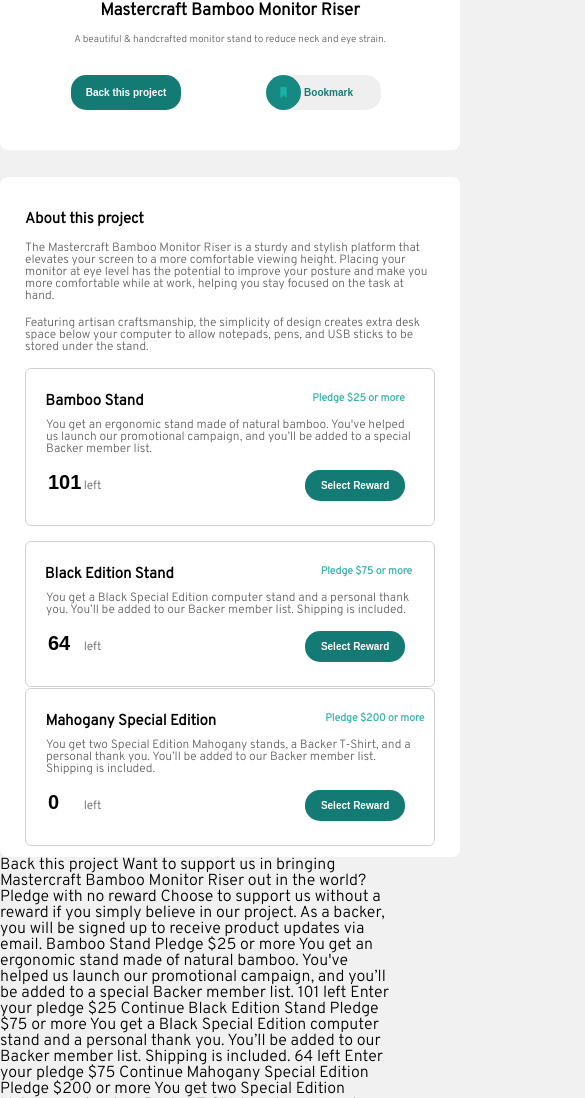
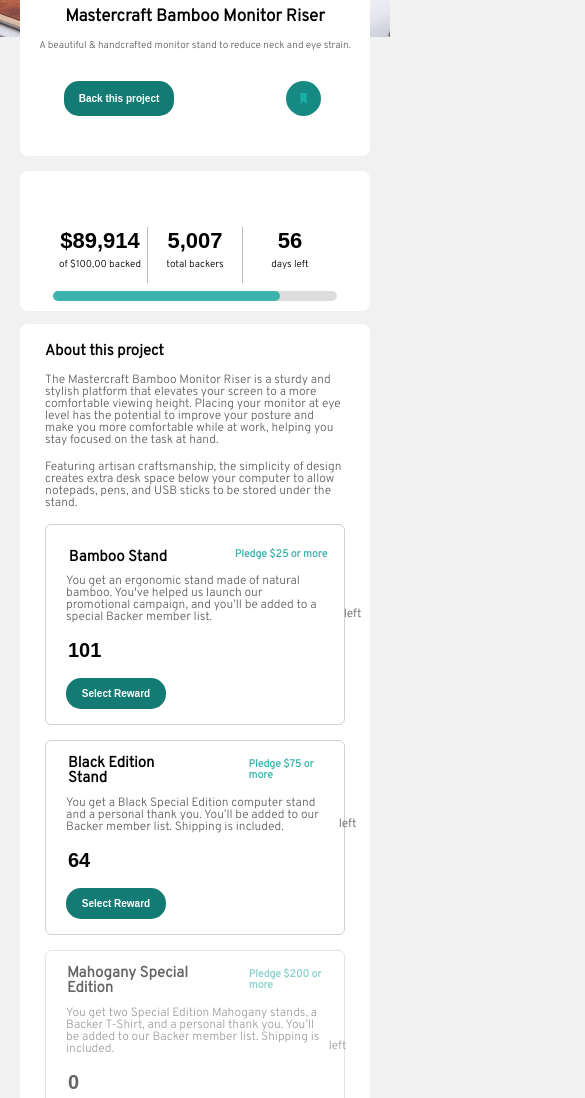
Before and after one commit to carolbianchini/crowdfunding-page-main, a plain HTML site: page index.html in a window 390 px wide. Shown: the part 273-1371 px from the top of the page, 585 px wide, since content can reach past the window. Drawn offline with Linux system fonts and the light colour scheme.

Commit message:
add responsive layout

```diff
--- a/CSS/style.css
+++ b/CSS/style.css
@@ -93,6 +93,10 @@ h1 {
     background-color: hsl(176, 50%, 47%);
 }
 
+.reward:hover {
+    background-color: hsl(176, 50%, 47%);
+}
+
 .bookmark-btn {
     width: 105px;
     font-size: 10px;
@@ -109,8 +113,8 @@ h1 {
 
 
 .bookmark-btn:hover {
-    background: rgb(119, 119, 119);
-    color: white;
+    background: rgb(201, 200, 200);
+    color: black;
 }
 
 
@@ -134,7 +138,7 @@ h1 {
     width: 440px;
     margin: 0 auto;
     position: relative;
-    top: 140px;
+    top: 130px;
     background-color: white;
     padding: 0 10px 25px;
     border-radius: 8px;
@@ -169,7 +173,7 @@ h1 {
     width: 100%;
     height: 10px;
     border-radius: 10px;
-    background-color: #ccc;
+    background-color: #dddcdc;
     top: 20px;
     position: relative;
     margin: 5px auto;
@@ -179,6 +183,7 @@ h1 {
     height: 95%;
     border-radius: 10px;
     background-color:hsl(176, 50%, 47%);
+    width: 80%;
 }
 
 .about-box {
@@ -186,7 +191,7 @@ h1 {
    display: flex;
    flex-direction: column;
    justify-content: center;
-   margin: 0 auto;
+   margin: 145px auto;
    position: relative;
    background-color: white;
    padding: 10px 25px;
@@ -196,7 +201,7 @@ h1 {
 .about-box h2 {
     font-size: 15px;
     font-weight: bold;
-    margin: 0 auto;
+    margin: 10px auto;
     text-align: left;
 }
 
@@ -273,6 +278,7 @@ h1 {
     background:hsl(176, 72%, 28%);
     color: white;
     font-weight: bold;
+    transition: 420ms;
 }
 
 .black-edt {
@@ -341,10 +347,12 @@ h1 {
 }
 
 .mahogany {
-    margin: 1px auto;
+    margin: 15px auto;
     border: solid 1px  rgb(212, 208, 208);
     border-radius: 6px;
     padding: 15px 20px;
+    opacity: 60%;
+    font-weight: bold;
 }
 
 .mahogany h2 {
@@ -400,7 +408,136 @@ h3 {
     border: none;
     border-radius: 15px;
     cursor: pointer;
-    background:hsl(176, 72%, 28%);
+    background:rgb(97, 97, 97);
     color: white;
     font-weight: bold;
 }
+
+input:focus {
+    box-shadow:  0 0 0 0;
+    outline: 0;
+}
+
+@media screen and (max-width: 600px) {
+
+   .initial li {
+    display: none;
+   }
+
+    header {
+    background-image: url(../images/image-hero-mobile.jpg);
+    background-repeat: no-repeat;
+    background-size: 100%;
+    width: auto;
+    margin: 0 auto;
+    padding: 0 auto;
+    flex-direction: column;
+    justify-content: center;
+    display: flex;
+   }
+   .first-box {
+    width: auto;
+    text-align: center;
+    margin: 0 20px;
+    position: relative;
+    top: 185px;
+   }
+
+   .bkm-img {
+    width: 35px;
+    margin: 0 0 185px 140px;
+    position: absolute;
+}
+
+.input-box {
+    width: auto;
+    text-align: center;
+    margin: 4px 20px;
+    position: relative;
+    top: 130px;
+    padding: 0;
+   }
+
+   .bookmark-btn {
+    display: none;
+   }
+
+   .back-btn {
+    position: relative;
+    right: 160px;
+}
+
+.input-box input {
+    width: 90px;
+}
+
+.input-box label {
+    width: 90px;
+    position: relative;
+    margin: 5px auto;
+}
+
+.barra {
+    position: relative;
+    top: 3px;
+    text-align: center;
+
+}
+
+.about-box {
+    width: auto;
+    text-align: left;
+    margin: 20px 20px;
+    top: 123px;
+}
+
+.bamboo h2 {
+    position: relative;
+    right: 14px;
+}
+
+.bamboo h3 {
+    position: relative;
+    left: 20px;
+}
+
+.black-edt h3 {
+    position: relative;
+    left: 15px;
+    bottom: 6px;
+}
+
+.mahogany h3 {
+    position: relative;
+    left: 10px;
+    bottom: 6px;
+}
+
+.black-edt h2 {
+    text-align: left;
+    margin: 0 0 0 40px;
+}
+
+.mahogany h2 {
+    text-align: left;
+    margin: 0 0 0 26px;
+}
+
+.mahogany label {
+    position: relative;
+    left: 25px;
+    bottom: 40px;
+}
+
+.black-edt label {
+    position: relative;
+    left: 35px;
+    bottom: 40px;
+}
+
+.bamboo label {
+    position: relative;
+    left: 40px;
+    bottom: 40px;
+}
+}
--- a/index.html
+++ b/index.html
@@ -43,21 +43,21 @@
 <main>
   <section class="input-box">
     <div class="div1">
-    <input type="text" class="price" value="&dollar;89,914" data-contador>
+    <input type="text" class="price" value="&dollar;89,914" data-contador="" readonly="">
     </div>
     <div class="div4">
     <label for ="" class="prince-title">of &dollar;100,00 backed</label>
     </div>
 
     <div class="div2">
-    <input type="text" class="backers" value="5,007" data-backers>
+    <input type="text" class="backers" value="5,007" data-backers="" readonly="">
     </div>
     <div class="div5">
     <label for ="" class="backers-title">total backers</label>
     </div>
 
     <div class="div3">
-    <input type="text" class="days" value="56" data-days="">
+    <input type="text" class="days" value="56" data-days="" readonly="">
    </div>
     <div class="div6">
     <label for ="" class="day-title">days left</label>
@@ -88,7 +88,7 @@
       <p>You get an ergonomic stand made of natural bamboo. You've helped us launch our promotional campaign, and
         you’ll be added to a special Backer member list.</p>
 
-      <input type="text" class="left" value="101" data-left="">
+      <input type="text" class="left" value="101" data-left="" readonly="">
       <label for ="" class="left-title">left</label>
 
       <button class="reward">Select Reward</button>
@@ -102,7 +102,7 @@
       <p>You get a Black Special Edition computer stand and a personal thank you. You’ll be added to our Backer
         member list. Shipping is included.</p>
 
-      <input type="text" class="left" value="64" data-left="">
+      <input type="text" class="left" value="64" data-left="" readonly="">
       <label for ="" class="left-title">left</label>
 
       <button class="reward">Select Reward</button>
@@ -118,7 +118,7 @@
       <p>You get two Special Edition Mahogany stands, a Backer T-Shirt, and a personal thank you. You’ll be added
         to our Backer member list. Shipping is included.</p>
 
-      <input type="text" class="left" value="0" data-left="">
+      <input type="text" class="left" value="0" data-left="" readonly="">
       <label for ="" class="left-title">left</label>
 
       <button class="out-of-stock">Select Reward</button>
@@ -126,62 +126,6 @@
 
 
   </section>
-
-  <!-- Selection modal start -->
-
-  Back this project
-  Want to support us in bringing Mastercraft Bamboo Monitor Riser out in the world?
-
-  Pledge with no reward
-  Choose to support us without a reward if you simply believe in our project. As a backer,
-  you will be signed up to receive product updates via email.
-
-  Bamboo Stand
-  Pledge $25 or more
-  You get an ergonomic stand made of natural bamboo. You've helped us launch our promotional campaign, and
-  you’ll be added to a special Backer member list.
-  101 left
-
-  <!-- Selected pledge start -->
-  Enter your pledge
-  $25
-  Continue
-  <!-- Selected pledge end -->
-
-  Black Edition Stand
-  Pledge $75 or more
-  You get a Black Special Edition computer stand and a personal thank you. You’ll be added to our Backer
-  member list. Shipping is included.
-  64 left
-
-  <!-- Selected pledge start -->
-  Enter your pledge
-  $75
-  Continue
-  <!-- Selected pledge end -->
-
-  Mahogany Special Edition
-  Pledge $200 or more
-  You get two Special Edition Mahogany stands, a Backer T-Shirt, and a personal thank you. You’ll be added
-  to our Backer member list. Shipping is included.
-  0 left
-
-  <!-- Selected pledge  start -->
-  Enter your pledge
-  $200
-  Continue
-  <!-- Selected pledge end -->
-
-  <!-- Selection modal end -->
-
-  <!-- Success modal start -->
-
-  Thanks for your support!
-  Your pledge brings us one step closer to sharing Mastercraft Bamboo Monitor Riser worldwide. You will get
-  an email once our campaign is completed.
-  Got it!
-
-  <!-- Success modal end -->
 </main>
 </body>
 <script src="JS/main.js"></script>
```
